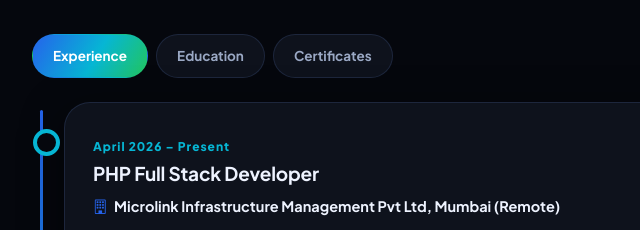
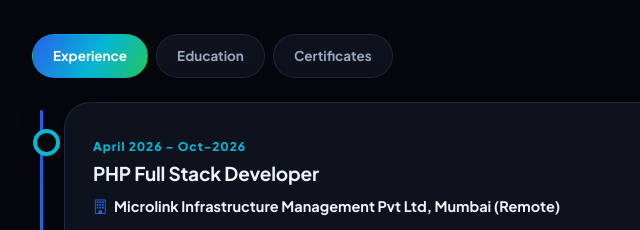
Before and after one commit to pradnyagarud25/pradnya-garud-mysite, a plain HTML site: page index.html in a window 1280 px wide. Shown: the part 5460-5690 px from the top of the page, 40-680 px from the left. Drawn offline with nearby package versions, Linux system fonts and the light colour scheme; animation ran at ten frames a second.

Commit message:
Update index.html
updated

```diff
--- a/index.html
+++ b/index.html
@@ -327,7 +327,7 @@ footer{padding:30px 0;border-top:1px solid var(--bd);text-align:center;color:var
 
 <section id="journey"><div class="w"><span class="tt rv">Journey</span><h2 class="rv">Experience &amp; <span class="g">Education</span></h2><p class="sub rv">Edit the placeholders below with your real details.</p>
  <div class="tabs" id="jt"><button class="on" data-k="e">Experience</button><button data-k="d">Education</button><button data-k="c">Certificates</button></div>
- <div class="tl"><div class="tp on" data-k="e"><div class="ti card"><small>April 2026 – Present</small><h3>PHP Full Stack Developer</h3><p class="co"><i class="bi bi-building"></i> Microlink Infrastructure Management Pvt Ltd, Mumbai (Remote)</p><ul class="ex"><li>Develop and maintain enterprise web applications using PHP, Laravel, CodeIgniter, Angular, ASP.NET MVC and MS SQL Server.</li><li>Build responsive interfaces using Angular, JavaScript, jQuery, HTML, CSS and Bootstrap with dynamic features using AJAX.</li><li>Create UI/UX designs, wireframes and interactive prototypes using Figma and translate designs into responsive web interfaces.</li><li>Integrate SharePoint lists and APIs to fetch, manage and synchronize application data.</li><li>Develop and optimize SQL queries, stored procedures and database operations.</li><li>Work on enterprise workflows, validations, dashboards, reports and master management modules.</li><li>Perform functional testing, UAT testing, regression testing and verification of fixes.</li><li>Take part in requirement analysis, UAT deployment, production deployment, bug fixing and production support.</li></ul></div><div class="ti card"><small>Jan 2024 – March 2026</small>
+ <div class="tl"><div class="tp on" data-k="e"><div class="ti card"><small>April 2026 – Oct-2026</small><h3>PHP Full Stack Developer</h3><p class="co"><i class="bi bi-building"></i> Microlink Infrastructure Management Pvt Ltd, Mumbai (Remote)</p><ul class="ex"><li>Develop and maintain enterprise web applications using PHP, Laravel, CodeIgniter, Angular, ASP.NET MVC and MS SQL Server.</li><li>Build responsive interfaces using Angular, JavaScript, jQuery, HTML, CSS and Bootstrap with dynamic features using AJAX.</li><li>Create UI/UX designs, wireframes and interactive prototypes using Figma and translate designs into responsive web interfaces.</li><li>Integrate SharePoint lists and APIs to fetch, manage and synchronize application data.</li><li>Develop and optimize SQL queries, stored procedures and database operations.</li><li>Work on enterprise workflows, validations, dashboards, reports and master management modules.</li><li>Perform functional testing, UAT testing, regression testing and verification of fixes.</li><li>Take part in requirement analysis, UAT deployment, production deployment, bug fixing and production support.</li></ul></div><div class="ti card"><small>Jan 2024 – March 2026</small>
   <h3>PHP / Web Developer</h3>
   <p class="co"><i class="bi bi-building"></i> Cloud Console Design | Development | Promotion &middot; Pune</p>
   <ul class="ex">
```
